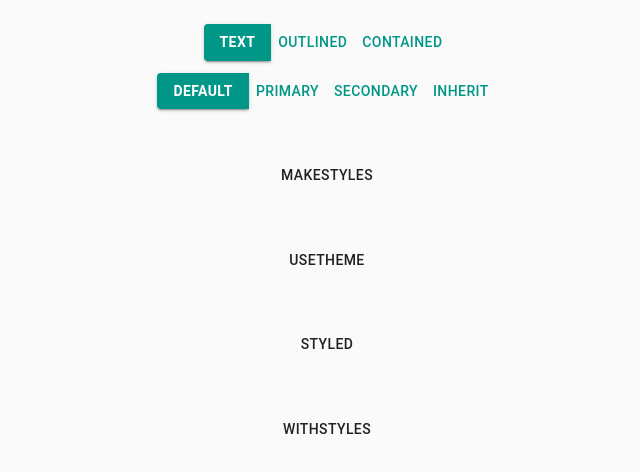
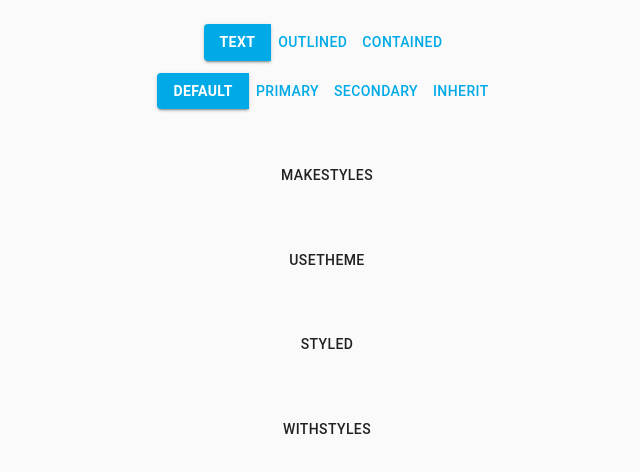
Before and after one commit to tonytino/mui-styling-demo, a React (Create React App) app: page / in a window 1280 px wide. Shown: the top 472 px of the page, without its empty margins (313-953 px from the left). Built offline with nearby package versions, Linux system fonts and the light colour scheme.

Commit message:
Add custom colors to theme

```diff
--- a/src/components/material-ui-theme/customTheme.js
+++ b/src/components/material-ui-theme/customTheme.js
@@ -15,21 +15,24 @@ Color Tool: https://material-ui.com/customization/color/#color-tool
 */
 
 export const COLORS = {
-  materialBlue: '#2196F3',
+  white: '#FFF',
+  blue: '#00AAE7',
+  purple: '#9360A8',
+  green: '#42BC97',
+  yellow: '#FACA18',
+  darkBlue: '#126CAB',
+  orange: '#F05B4B',
+  gray: '#5C515A',
 };
 
 export const PALETTE = {
   primary: {
-    main: '#009688',
-    light: '#52c7b8',
-    dark: '#00675b',
-    contrastText: '#fff',
+    main: COLORS.blue,
+    contrastText: COLORS.white,
   },
   secondary: {
-    main: '#ffe082',
-    light: '#ffffb3',
-    dark: '#caae53',
-    contrastText: '#000',
+    main: COLORS.yellow,
+    contrastText: COLORS.gray,
   },
 };
 
@@ -60,7 +63,7 @@ const CUSTOM_THEME = createMuiTheme({
       root: {
         // Pseudo-class styling example
         // '&:hover': {
-        //   color: COLORS.materialBlue
+        //   color: COLORS.blue
         // },
       },
       // The variant-specific override styles for the component
@@ -72,11 +75,11 @@ const CUSTOM_THEME = createMuiTheme({
         // custom styles go here
       },
     },
-  }
+  },
 });
 
 console.log('Google Theme', GOOGLE_THEME);
+console.log('Custom Theme', CUSTOM_THEME);
 console.log('Colors', COLORS);
-console.log('Custom Theme', CUSTOM_THEME);
 
 export default CUSTOM_THEME;
```
